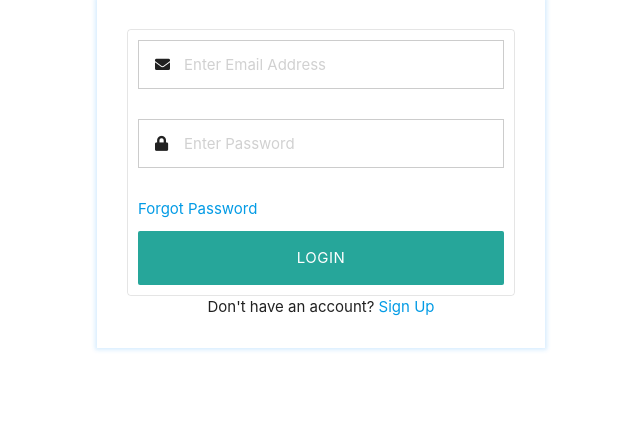
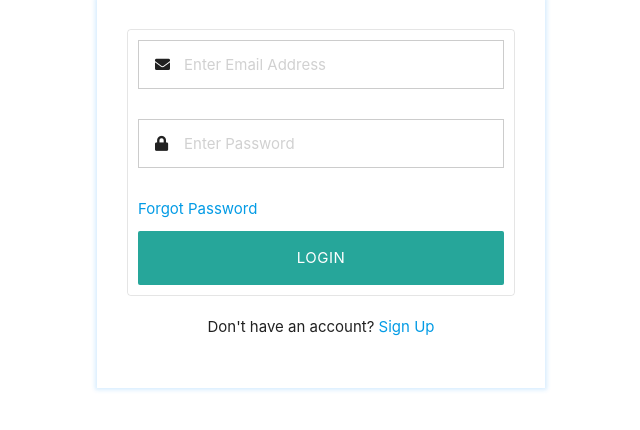
Before and after one commit to Nelson-Chinedu/food-web-app, a PHP site: page /auth/login.php in a window 1280 px wide. Shown: the part 159-589 px from the top of the page, without its empty margins (319-959 px from the left). Run offline with PHP 8.4, Linux system fonts and the light colour scheme; a stand-in replaces the project's code that opens the database connection; some libraries are stand-ins or nearby versions; some web fonts are replaced.

Commit message:
add spacing to element

```diff
--- a/assets/css/login.css
+++ b/assets/css/login.css
@@ -51,7 +51,9 @@ form {
 .c-btn-login {
   width: 100%;
 }
-
+.c-login-optional {
+  padding: 20px 0px;
+}
 @media (max-width: 768px) {
   .c-login-container {
     width: 90%;
--- a/assets/css/signup.css
+++ b/assets/css/signup.css
@@ -58,6 +58,9 @@ form {
 .c-btn-signup {
   width: 100%;
 }
+.c-signup-optional {
+  padding: 20px 0px;
+}
 
 @media (max-width: 768px) {
   .c-signup-container {
--- a/auth/login.php
+++ b/auth/login.php
@@ -100,7 +100,7 @@ if (isset($_POST['login'])) {
             <button type="submit" name="login" class="btn btn-large c-btn-login z-depth-0">Login</button>
           </div>
         </div>
-        <div class="c-signup-optional">
+        <div class="c-login-optional">
           <p class="center-align">Don't have an account? <a href="signup.php">Sign Up</a></p>
         </div>
       </form>
```
